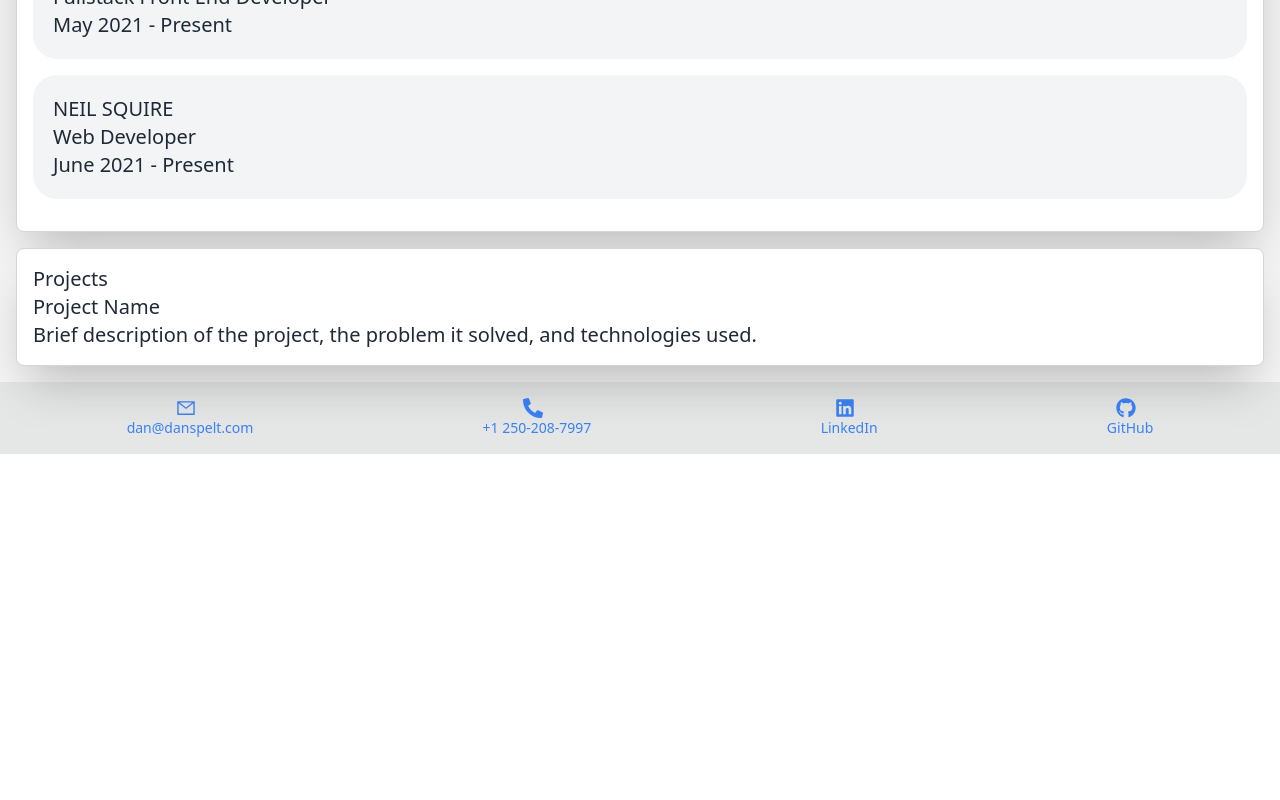
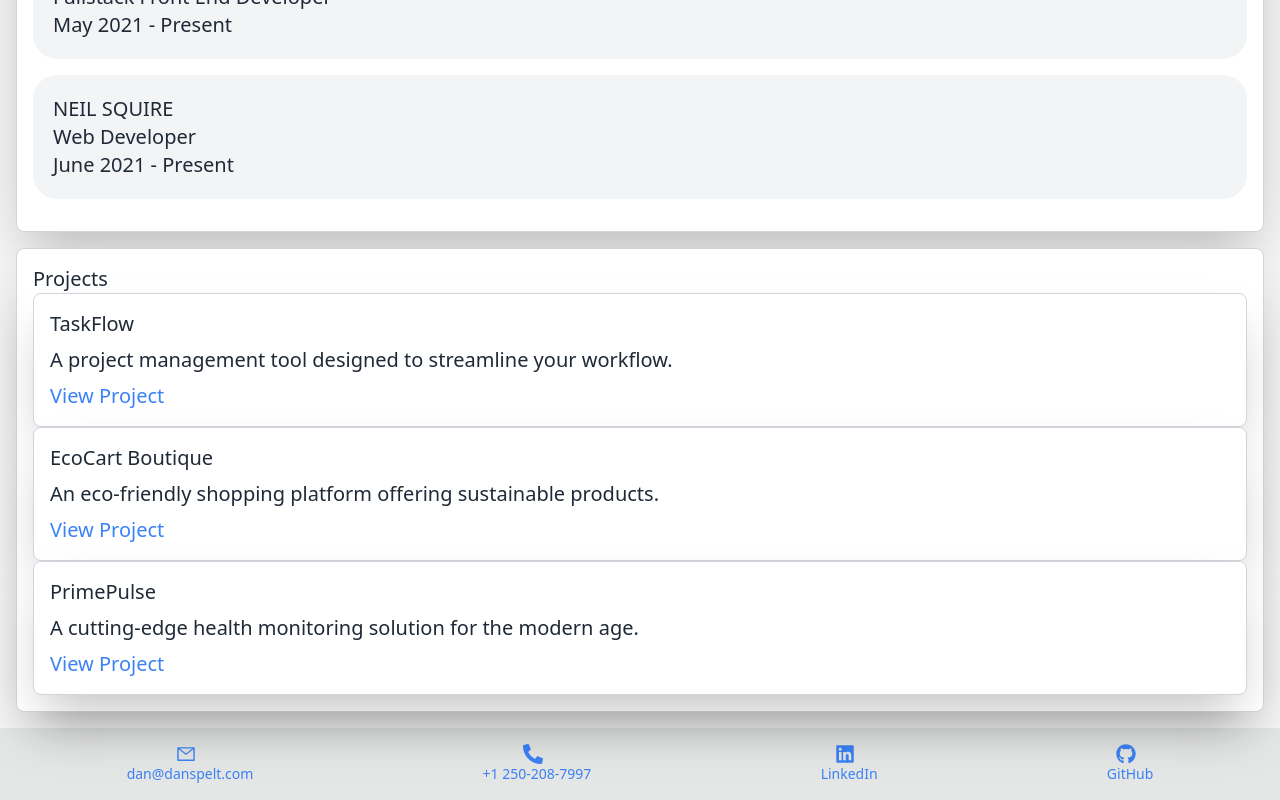
Before and after one commit to danspelt/danspelt.com, a Next.js app: page / in a window 1280 px wide. Shown: the part 1480-2280 px from the top of the page. Before the commit the page ends 1934 px from the top, so only its background shows below. Built offline with nearby package versions, Linux system fonts and the light colour scheme.

Commit message:
Add projects section to Home component

```diff
--- a/app/page.jsx
+++ b/app/page.jsx
@@ -59,6 +59,24 @@ const Home = () => {
   const bio = dataBio.split("\n").map((line) => {
     return line;
   });
+  // Project information (Consider fetching from an external source or config for scalability)
+  const projects = [
+    {
+      name: "TaskFlow",
+      url: "https://www.taskflow.danspelt.com/",
+      description: "A project management tool designed to streamline your workflow."
+    },
+    {
+      name: "EcoCart Boutique",
+      url: "https://www.ecocartboutique.danspelt.com/",
+      description: "An eco-friendly shopping platform offering sustainable products."
+    },
+    {
+      name: "PrimePulse",
+      url: "https://www.primepulse.danspelt.com/",
+      description: "A cutting-edge health monitoring solution for the modern age."
+    }
+  ];
 
   return (
     <div>
@@ -99,16 +117,21 @@ const Home = () => {
         </article>
       </div>
       <div className="card text-xl m-4">
+              {/* Projects Section */}
+      <section>
         <h2>Projects</h2>
-        {/* List your projects here */}
-        <article>
-          <h3>Project Name</h3>
-          <p>
-            Brief description of the project, the problem it solved, and
-            technologies used.
-          </p>
-        </article>
-        {/* Add more projects as needed */}
+        <div>
+          {projects.map((project, index) => (
+            <div key={index} className="card gap-2">
+              <h3>{project.name}</h3>
+              <p>{project.description}</p>
+              <Link href={project.url} target="_blank" rel="noopener" className="text-blue-500">
+              View Project
+              </Link>
+            </div>
+          ))}
+        </div>
+      </section>
       </div>
       <footer className="footer footer-center p-4 bg-base-300 text-base-content">
         <div class="flex w-full justify-around">
```
